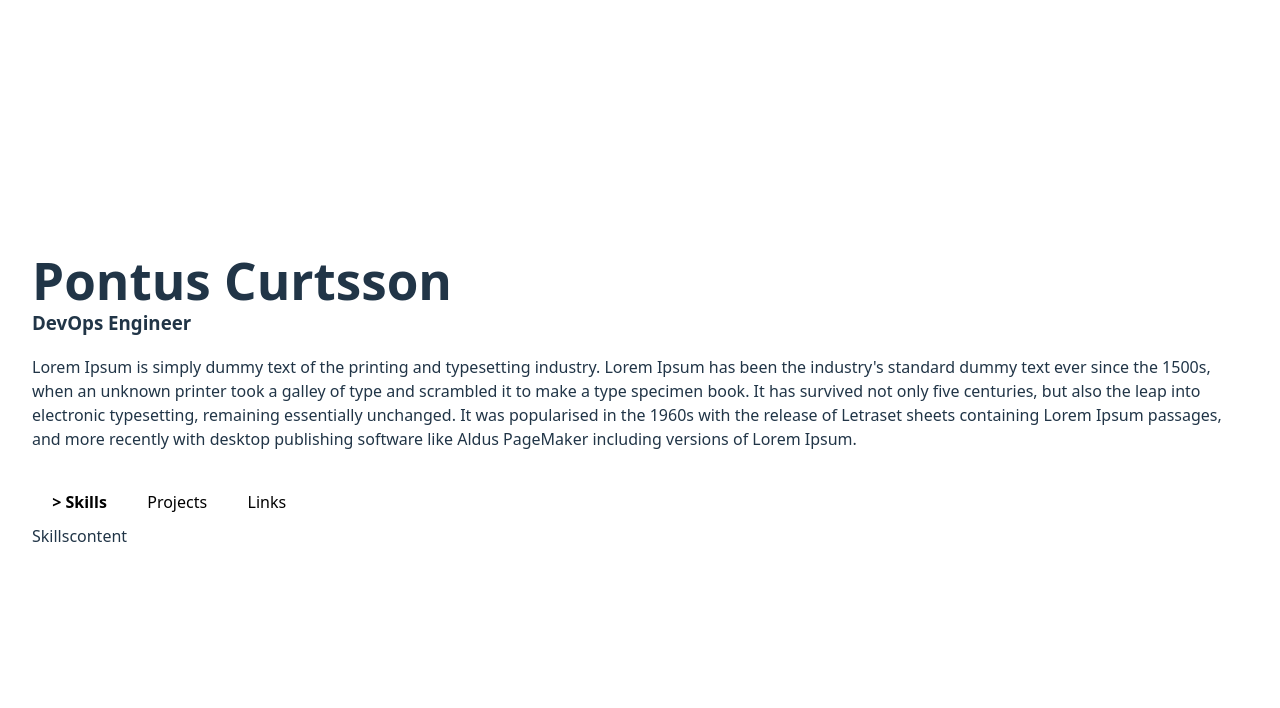
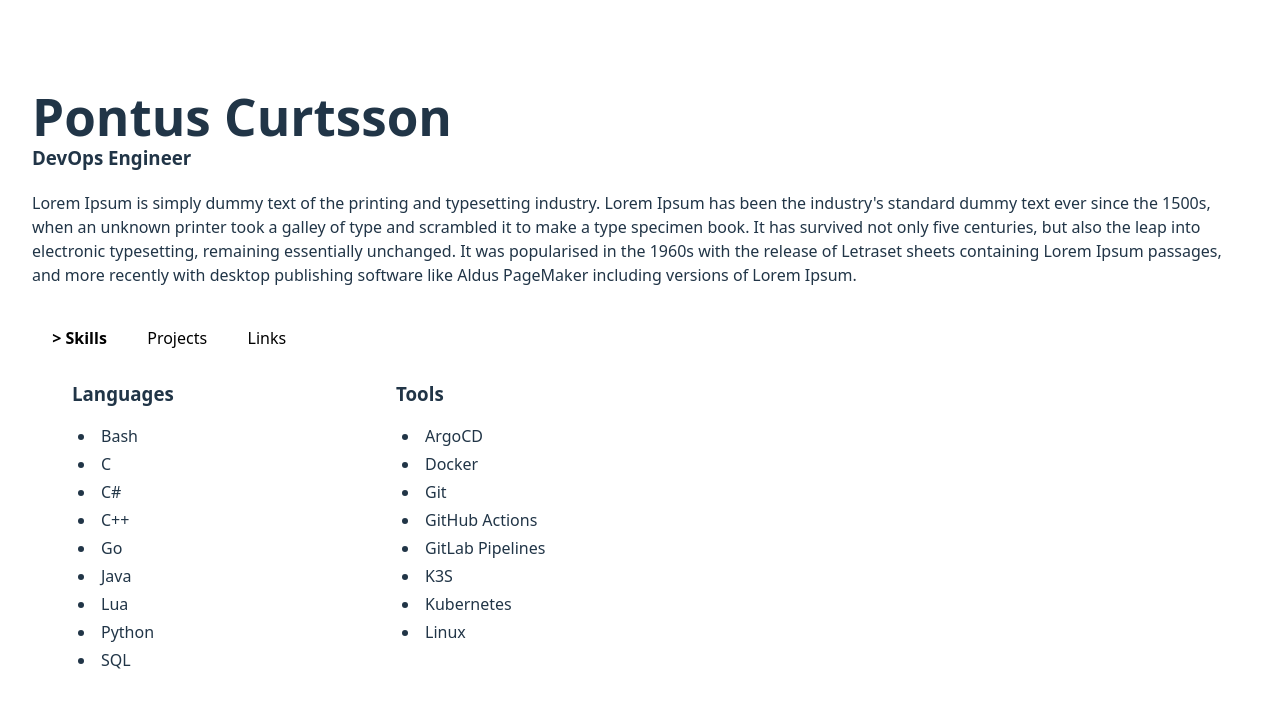
Before and after one commit to pontusc/aboutme, a React (Vite) app: page / in a window 1280 px wide. Shown: the top 708 px of the page. Built offline with nearby package versions, Linux system fonts and the light colour scheme.

Commit message:
adds skill section

```diff
--- a/package.json
+++ b/package.json
@@ -15,7 +15,8 @@
     "@radix-ui/react-tabs": "^1.1.7",
     "radix-ui": "^1.3.2",
     "react": "^19.0.0",
-    "react-dom": "^19.0.0"
+    "react-dom": "^19.0.0",
+    "styled-components": "^6.1.18"
   },
   "devDependencies": {
     "@eslint/js": "^9.22.0",
@@ -29,6 +30,6 @@
     "globals": "^16.0.0",
     "typescript": "~5.7.2",
     "typescript-eslint": "^8.26.1",
-    "vite": "^6.3.1"
+    "vite": "^6.3.5"
   }
 }
--- a/src/App.css
+++ b/src/App.css
@@ -28,3 +28,7 @@
 .tabButton.activeTab {
   font-weight: bold;
 }
+
+.TabsContent {
+  padding: 20px 40px;
+}
--- a/src/App.tsx
+++ b/src/App.tsx
@@ -1,36 +1,50 @@
 import { Tabs } from "radix-ui";
 import { useState } from "react";
-import './App.css'
+import "./App.css";
+import { Skills } from "./components/skills";
 
 function App() {
-  const [tab, setTab] = useState('tab1')
+  const [tab, setTab] = useState("tab1");
   return (
     <div>
       <div className="header">
-        <h1>
-          Pontus Curtsson
-        </h1>
-        <h3>
-          DevOps Engineer
-        </h3>
-        <p className='description'>
-          Lorem Ipsum is simply dummy text of the printing and typesetting industry. Lorem Ipsum has been the industry's standard dummy text ever since the 1500s, when an unknown printer took a galley of type and scrambled it to make a type specimen book. It has survived not only five centuries, but also the leap into electronic typesetting, remaining essentially unchanged. It was popularised in the 1960s with the release of Letraset sheets containing Lorem Ipsum passages, and more recently with desktop publishing software like Aldus PageMaker including versions of Lorem Ipsum.
+        <h1>Pontus Curtsson</h1>
+        <h3>DevOps Engineer</h3>
+        <p className="description">
+          Lorem Ipsum is simply dummy text of the printing and typesetting
+          industry. Lorem Ipsum has been the industry's standard dummy text ever
+          since the 1500s, when an unknown printer took a galley of type and
+          scrambled it to make a type specimen book. It has survived not only
+          five centuries, but also the leap into electronic typesetting,
+          remaining essentially unchanged. It was popularised in the 1960s with
+          the release of Letraset sheets containing Lorem Ipsum passages, and
+          more recently with desktop publishing software like Aldus PageMaker
+          including versions of Lorem Ipsum.
         </p>
       </div>
-      <Tabs.Root value={tab} onValueChange={val => setTab(val)}>
+      <Tabs.Root value={tab} onValueChange={(val) => setTab(val)}>
         <Tabs.List>
-          <Tabs.Trigger className={`tabButton ${tab === 'tab1' ? 'activeTab' : ''}`} value="tab1">
-            {tab === 'tab1' ? '>' : ''} Skills
+          <Tabs.Trigger
+            className={`tabButton ${tab === "tab1" ? "activeTab" : ""}`}
+            value="tab1"
+          >
+            {tab === "tab1" ? ">" : ""} Skills
           </Tabs.Trigger>
-          <Tabs.Trigger className={`tabButton ${tab === 'tab2' ? 'activeTab' : ''}`} value="tab2">
-            {tab === 'tab2' ? '>' : ''} Projects
+          <Tabs.Trigger
+            className={`tabButton ${tab === "tab2" ? "activeTab" : ""}`}
+            value="tab2"
+          >
+            {tab === "tab2" ? ">" : ""} Projects
           </Tabs.Trigger>
-          <Tabs.Trigger className={`tabButton ${tab === 'tab3' ? 'activeTab' : ''}`} value="tab3">
-            {tab === 'tab3' ? '>' : ''} Links
+          <Tabs.Trigger
+            className={`tabButton ${tab === "tab3" ? "activeTab" : ""}`}
+            value="tab3"
+          >
+            {tab === "tab3" ? ">" : ""} Links
           </Tabs.Trigger>
         </Tabs.List>
         <Tabs.Content className="TabsContent" value="tab1">
-          Skillscontent
+          <Skills />
         </Tabs.Content>
         <Tabs.Content className="TabsContent" value="tab2">
           ynnaf
@@ -38,9 +52,9 @@ function App() {
         <Tabs.Content className="TabsContent" value="tab3">
           nosstruc
         </Tabs.Content>
-      </Tabs.Root >
-    </div >
-  )
+      </Tabs.Root>
+    </div>
+  );
 }
 
-export default App
+export default App;
--- /dev/null
+++ b/src/components/skills.tsx
@@ -0,0 +1,87 @@
+import styled from "styled-components";
+
+type Skill = {
+  label: string;
+  type: "language" | "tool";
+};
+
+const skills: Skill[] = [
+  { label: "C#", type: "language" },
+  { label: "Java", type: "language" },
+  { label: "Python", type: "language" },
+  { label: "Bash", type: "language" },
+  { label: "SQL", type: "language" },
+  { label: "C++", type: "language" },
+  { label: "Go", type: "language" },
+  { label: "C", type: "language" },
+  { label: "Lua", type: "language" },
+  { label: "Git", type: "tool" },
+  { label: "Linux", type: "tool" },
+  { label: "Docker", type: "tool" },
+  { label: "GitHub Actions", type: "tool" },
+  { label: "GitLab Pipelines", type: "tool" },
+  { label: "Kubernetes", type: "tool" },
+  { label: "ArgoCD", type: "tool" },
+  { label: "K3S", type: "tool" },
+];
+
+const SkillsContainer = styled.div`
+  display: flex;
+  gap: 40px;
+  width: 100%;
+
+  * ul {
+    list-style-position: inside;
+    padding-inline-start: 6px;
+  }
+
+  @media (max-width: 600px) {
+    flex-direction: column;
+  }
+`;
+
+const Skill = styled.div`
+  display: flex;
+  flex-direction: column;
+  width: 25%;
+
+  @media (max-width: 600px) {
+    width: 100%;
+  }
+
+  * li {
+    padding-bottom: 4px;
+  }
+`;
+
+export const Skills = () => {
+  const languages = skills
+    .filter((skill) => skill.type === "language")
+    .sort((a, b) => a.label.localeCompare(b.label));
+
+  const tools = skills
+    .filter((skill) => skill.type === "tool")
+    .sort((a, b) => a.label.localeCompare(b.label));
+
+  return (
+    <SkillsContainer>
+      <Skill>
+        <h3>Languages</h3>
+        <ul>
+          {languages.map((lang) => (
+            <li>{lang.label}</li>
+          ))}
+        </ul>
+      </Skill>
+
+      <Skill>
+        <h3>Tools</h3>
+        <ul>
+          {tools.map((lang) => (
+            <li>{lang.label}</li>
+          ))}
+        </ul>
+      </Skill>
+    </SkillsContainer>
+  );
+};
```
Also changed, not shown: 1 other file (tests, documents, lock files or other folders).
